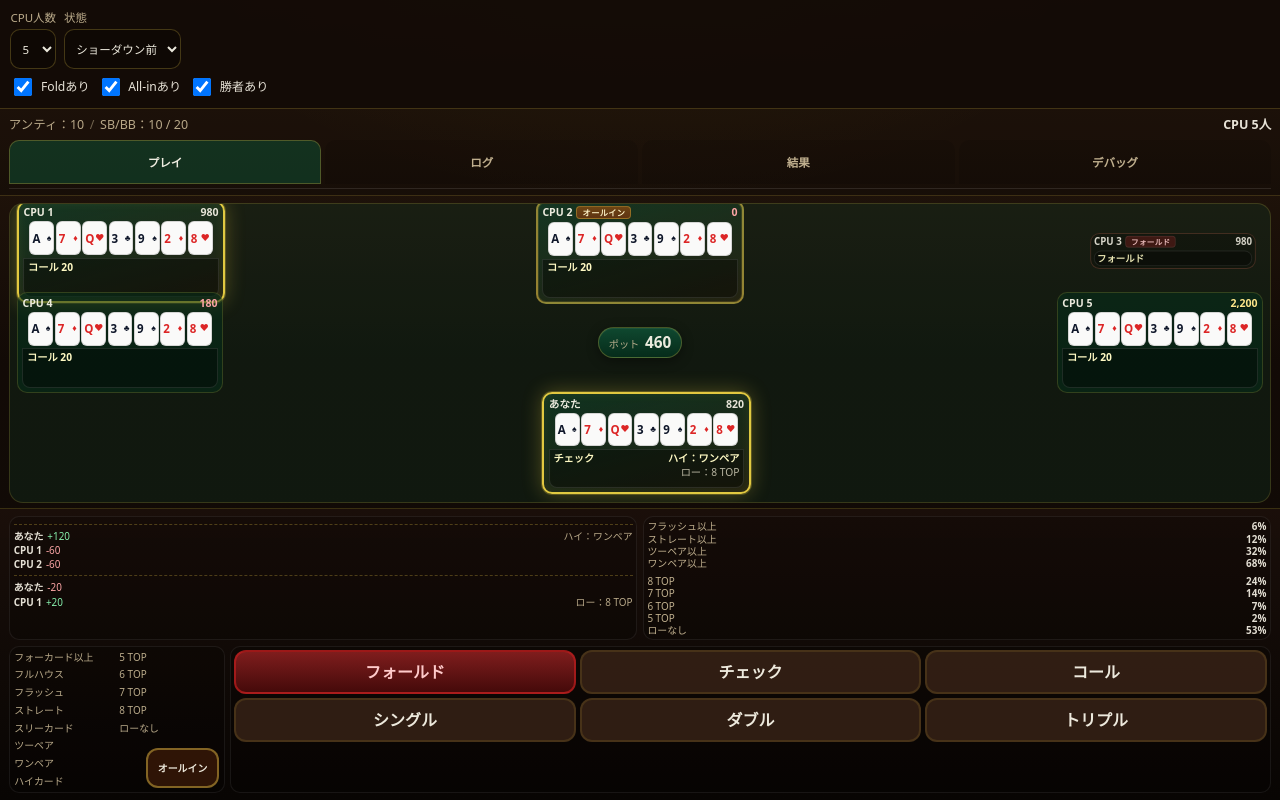
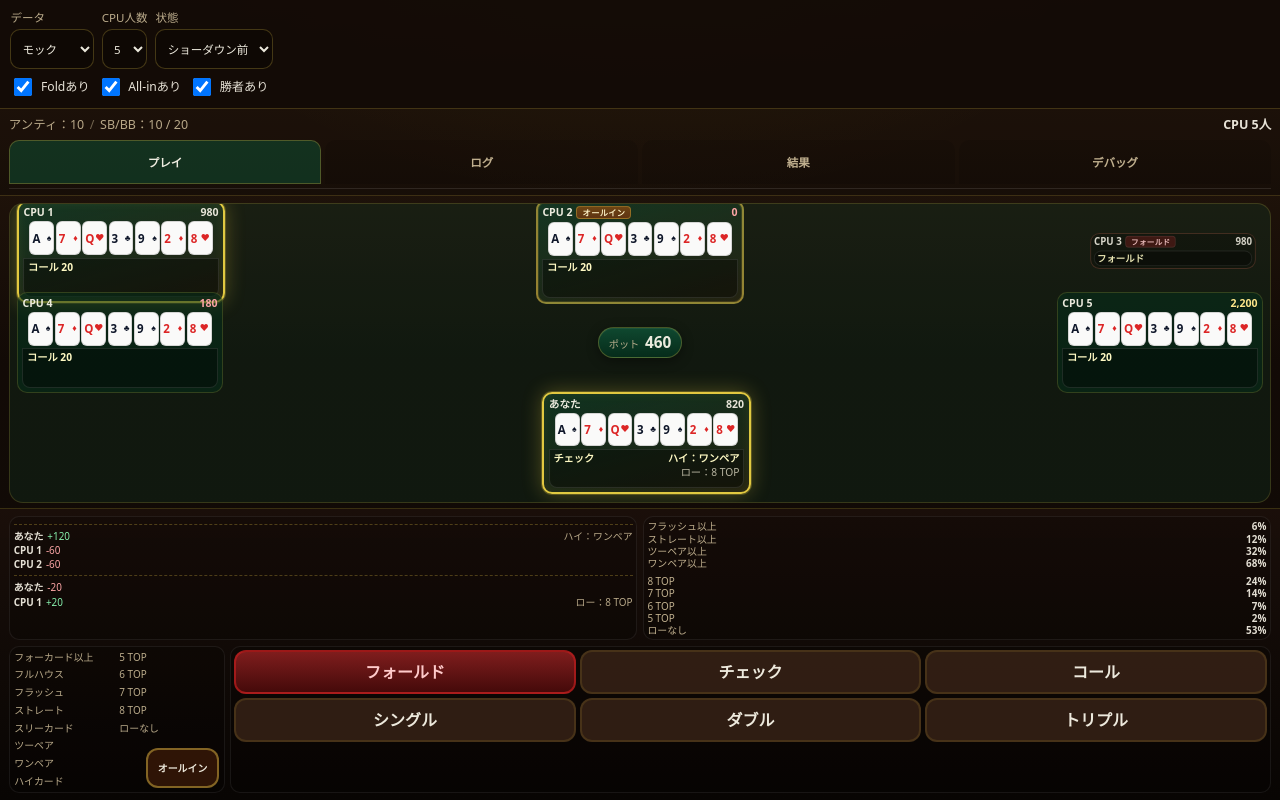
Before and after one commit to yuusuke10000/seven-stud-hilo-app, a React (Vite) app in the folder react-ui/: page / in a window 1280 px wide. Built offline with nearby package versions, Linux system fonts and the light colour scheme.

Commit message:
Add React game engine skeleton

```diff
--- a/react-ui/src/App.jsx
+++ b/react-ui/src/App.jsx
@@ -2,8 +2,10 @@ import { useMemo, useState } from "react";
 import "./App.css";
 import { GameScreen } from "./components/GameScreen.jsx";
 import { createMockGameState } from "./mock/mockGameState.js";
+import { applyMockAction, createNewHandState } from "./engine/gameEngine.js";
 
 export default function App() {
+  const [dataSource, setDataSource] = useState("mock"); // mock | engine
   const [cpuCount, setCpuCount] = useState(5);
   const [isShowdown, setIsShowdown] = useState(false);
   const [withFold, setWithFold] = useState(true);
@@ -11,14 +13,31 @@ export default function App() {
   const [withWinners, setWithWinners] = useState(true);
 
   const mock = useMemo(
-    () => createMockGameState({ cpuCount, isShowdown, withFold, withAllIn, withWinners }),
-    [cpuCount, isShowdown, withFold, withAllIn, withWinners]
+    () => {
+      if (dataSource === "engine") {
+        let st = createNewHandState({ cpuCount, startChips: 1000, ante: 10, sb: 10, bb: 20 });
+        st = applyMockAction(st, { type: "SET_SHOWDOWN", value: isShowdown });
+        st = applyMockAction(st, { type: "SET_FOLD_SAMPLE", value: withFold });
+        st = applyMockAction(st, { type: "SET_ALLIN_SAMPLE", value: withAllIn });
+        st = applyMockAction(st, { type: "SET_WINNER_SAMPLE", value: withWinners });
+        return st;
+      }
+      return createMockGameState({ cpuCount, isShowdown, withFold, withAllIn, withWinners });
+    },
+    [dataSource, cpuCount, isShowdown, withFold, withAllIn, withWinners]
   );
 
   return (
     <div className="app">
       <header className="proto-bar" aria-label="モック切替">
         <div className="proto-row">
+          <label className="proto-field">
+            データ
+            <select value={dataSource} onChange={(e) => setDataSource(e.target.value)}>
+              <option value="mock">モック</option>
+              <option value="engine">エンジン</option>
+            </select>
+          </label>
           <label className="proto-field">
             CPU人数
             <select value={cpuCount} onChange={(e) => setCpuCount(Number(e.target.value))}>
--- /dev/null
+++ b/react-ui/src/engine/gameEngine.js
@@ -0,0 +1,222 @@
+import { makeDeck, shuffleInPlace } from "./cards.js";
+import { fmtNum } from "./formatters.js";
+
+function clamp(v, lo, hi) {
+  return Math.min(hi, Math.max(lo, v));
+}
+
+export function createPlayers(cpuCount, startChips) {
+  const nCpu = clamp(cpuCount, 1, 5);
+  const players = [];
+  players.push({ seatId: 0, kind: "hero", seatName: "あなた", startChips });
+  for (let i = 1; i <= nCpu; i++) {
+    players.push({ seatId: i, kind: "cpu", seatName: `CPU ${i}`, startChips });
+  }
+  return players;
+}
+
+export function createDeckForHand(random = Math.random) {
+  return shuffleInPlace(makeDeck(), random);
+}
+
+export function createInitialGameState(options = {}) {
+  const cpuCount = clamp(options.cpuCount ?? 5, 1, 5);
+  const startChips = Number(options.startChips ?? 1000);
+  const ante = Number(options.ante ?? 10);
+  const sb = Number(options.sb ?? 10);
+  const bb = Number(options.bb ?? 20);
+
+  const players = createPlayers(cpuCount, startChips);
+  const n = players.length;
+
+  const stacks = Array.from({ length: n }, () => startChips);
+  const hands = Array.from({ length: n }, () => []);
+  const folded = Array.from({ length: n }, () => false);
+  const allIn = Array.from({ length: n }, () => false);
+  const totalCommitted = Array.from({ length: n }, () => 0);
+
+  return {
+    view: { cpuChoices: [1, 3, 5], cpuCount, isShowdown: false },
+    settings: { cpuCount, startChips, ante, sb, bb },
+    hud: { ante, sb, bb, cpuCount },
+
+    // core-ish state (future migration targets)
+    players,
+    seats: [],
+    hands,
+    stacks,
+    folded,
+    allIn,
+    totalCommitted,
+    pot: { amount: 0, amountText: fmtNum(0) },
+    deck: [],
+    phase: "INIT",
+    showdown: false,
+    lastActions: Array.from({ length: n }, () => ""),
+    lastResult: null,
+
+    // UI helpers (kept similar to mockGameState for now)
+    mockResult: { miniLog: [], winnerSeatIds: [] },
+    supportAi: { mode: "fixed", text: "—" },
+    handRanks: {
+      high: ["フォーカード以上", "フルハウス", "フラッシュ", "ストレート", "スリーカード", "ツーペア", "ワンペア", "ハイカード"],
+      low: ["5 TOP", "6 TOP", "7 TOP", "8 TOP", "ローなし"],
+      activeHigh: null,
+      activeLow: null,
+    },
+  };
+}
+
+export function dealInitialStudCards(state) {
+  // Third street only: 2 down + 1 up (no fold/all-in effect here; later streets will care).
+  const n = state.players.length;
+  const deck = state.deck.slice();
+  const hands = state.hands.map((h) => h.slice());
+
+  function pop() {
+    return deck.pop();
+  }
+
+  for (let round = 0; round < 2; round++) {
+    for (let s = 0; s < n; s++) {
+      const c = pop();
+      if (!c) break;
+      hands[s].push({ ...c, faceUp: false });
+    }
+  }
+  for (let s = 0; s < n; s++) {
+    const c = pop();
+    if (!c) break;
+    hands[s].push({ ...c, faceUp: true });
+  }
+
+  return { ...state, deck, hands };
+}
+
+export function createNewHandState(options = {}) {
+  const base = createInitialGameState(options);
+  const random = options.random ?? Math.random;
+  const deck = createDeckForHand(random);
+  const withDeck = { ...base, deck, phase: "THIRD", showdown: false, view: { ...base.view, isShowdown: false } };
+
+  // simplistic ante posting (keeps totalCommitted/pot in shape)
+  const n = withDeck.players.length;
+  const ante = Number(withDeck.settings.ante ?? 0);
+  const stacks = withDeck.stacks.slice();
+  const totalCommitted = withDeck.totalCommitted.slice();
+  let potAmt = 0;
+  for (let s = 0; s < n; s++) {
+    const pay = Math.max(0, Math.min(stacks[s], ante));
+    stacks[s] -= pay;
+    totalCommitted[s] += pay;
+    potAmt += pay;
+  }
+
+  let st = { ...withDeck, stacks, totalCommitted, pot: { amount: potAmt, amountText: fmtNum(potAmt) } };
+  st = dealInitialStudCards(st);
+
+  // initialize seats (UI-friendly)
+  st = rebuildSeatsFromCore(st);
+  return st;
+}
+
+function rebuildSeatsFromCore(state) {
+  const n = state.players.length;
+  const seats = [];
+  for (let i = 0; i < n; i++) {
+    const p = state.players[i];
+    const folded = !!state.folded[i];
+    const allIn = !!state.allIn[i] && !folded;
+    const cards = (state.hands[i] || []).map((c) => {
+      // UI Card expects r/s strings; keep it readable here.
+      const suitChar = ["♠", "♥", "♦", "♣"][c.s] ?? "?";
+      const r =
+        c.r >= 2 && c.r <= 10 ? String(c.r) : c.r === 11 ? "J" : c.r === 12 ? "Q" : c.r === 13 ? "K" : c.r === 14 ? "A" : "?";
+      return { r, s: suitChar, faceUp: !!c.faceUp };
+    });
+    seats.push({
+      seatId: i,
+      kind: p.kind,
+      seatName: p.seatName,
+      stack: state.stacks[i] ?? 0,
+      folded,
+      allIn,
+      winner: false,
+      lastActionText: folded ? "フォールド" : state.lastActions[i] || "",
+      cards,
+      // placeholder role texts (future: computed via engine evaluators)
+      highText: state.view.isShowdown && !folded ? "ハイ：—" : "",
+      lowText: state.view.isShowdown && !folded ? "ロー：—" : "",
+    });
+  }
+  return { ...state, seats };
+}
+
+/**
+ * Display-only actions (no full game progression yet).
+ * The goal is to let UI confirm Fold/All-in/Winner/Showdown differences with core-like state fields.
+ */
+export function applyMockAction(state, action) {
+  const type = action?.type;
+  const next = { ...state };
+
+  if (type === "SET_SHOWDOWN") {
+    next.view = { ...next.view, isShowdown: !!action.value };
+    next.showdown = !!action.value;
+  }
+
+  if (type === "SET_FOLD_SAMPLE") {
+    const enabled = !!action.value;
+    next.folded = next.folded.slice();
+    // Example: fold CPU3 if exists
+    if (next.players.length > 3) next.folded[3] = enabled;
+    if (enabled) {
+      // do not treat all-in as fold; if folded, clear all-in flag for that seat.
+      next.allIn = next.allIn.slice();
+      next.allIn[3] = false;
+    }
+  }
+
+  if (type === "SET_ALLIN_SAMPLE") {
+    const enabled = !!action.value;
+    next.allIn = next.allIn.slice();
+    // Example: all-in CPU2 if exists
+    if (next.players.length > 2) next.allIn[2] = enabled;
+    if (enabled) {
+      next.folded = next.folded.slice();
+      next.folded[2] = false;
+    }
+  }
+
+  if (type === "SET_WINNER_SAMPLE") {
+    // winners are on seats (UI-only), and must not apply to folded seats.
+    const enabled = !!action.value;
+    // We'll mark hero + CPU1 + CPU2 as winners if present.
+    next._winnersEnabled = enabled;
+  }
+
+  // rebuild UI seats (winner flags etc.)
+  let out = rebuildSeatsFromCore(next);
+  if (next._winnersEnabled) {
+    out.seats = out.seats.map((s) => {
+      const wants = s.seatId === 0 || s.seatId === 1 || s.seatId === 2;
+      return { ...s, winner: wants && !s.folded };
+    });
+  }
+
+  // Mini-log is still mock-ish, but uses seatIds (no hand number).
+  out.mockResult = {
+    miniLog: [
+      { kind: "sep" },
+      { kind: "delta", seatId: 0, delta: +120, roleText: "ハイ：ワンペア" },
+      ...(out.players.length > 1 ? [{ kind: "delta", seatId: 1, delta: -60, roleText: "" }] : []),
+      ...(out.players.length > 2 ? [{ kind: "delta", seatId: 2, delta: -60, roleText: "" }] : []),
+      { kind: "sep" },
+      { kind: "delta", seatId: 0, delta: -20, roleText: "" },
+      ...(out.players.length > 1 ? [{ kind: "delta", seatId: 1, delta: +20, roleText: "ロー：8 TOP" }] : []),
+    ],
+    winnerSeatIds: out.seats.filter((s) => s.winner).map((s) => s.seatId),
+  };
+
+  return out;
+}
--- a/react-ui/src/mock/mockGameState.js
+++ b/react-ui/src/mock/mockGameState.js
@@ -124,3 +124,5 @@ export function createMockGameState({
     },
   };
 }
+
+export const MOCK_CPU_CHOICES = CPU_CHOICES;
```
